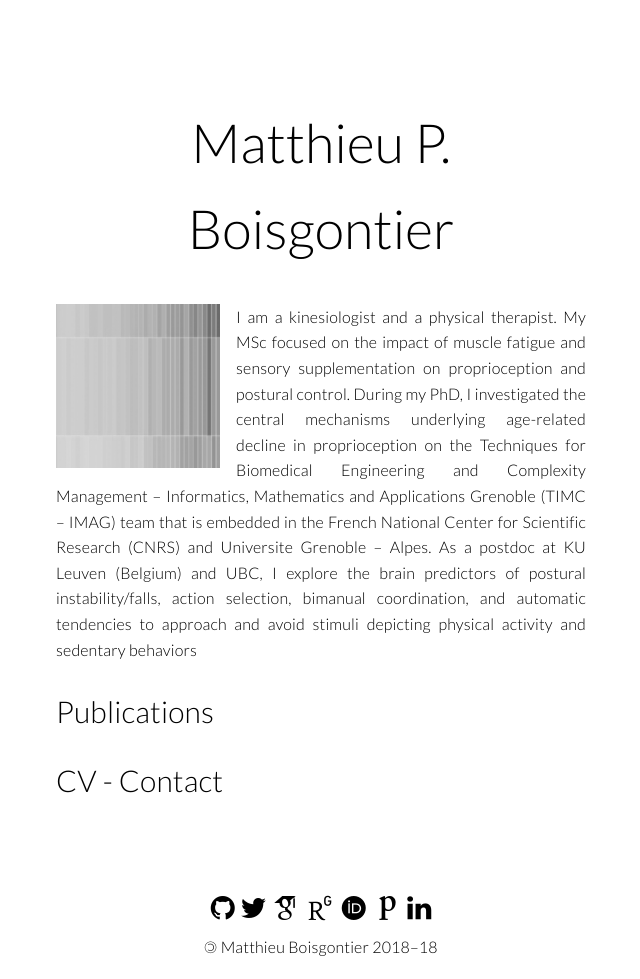
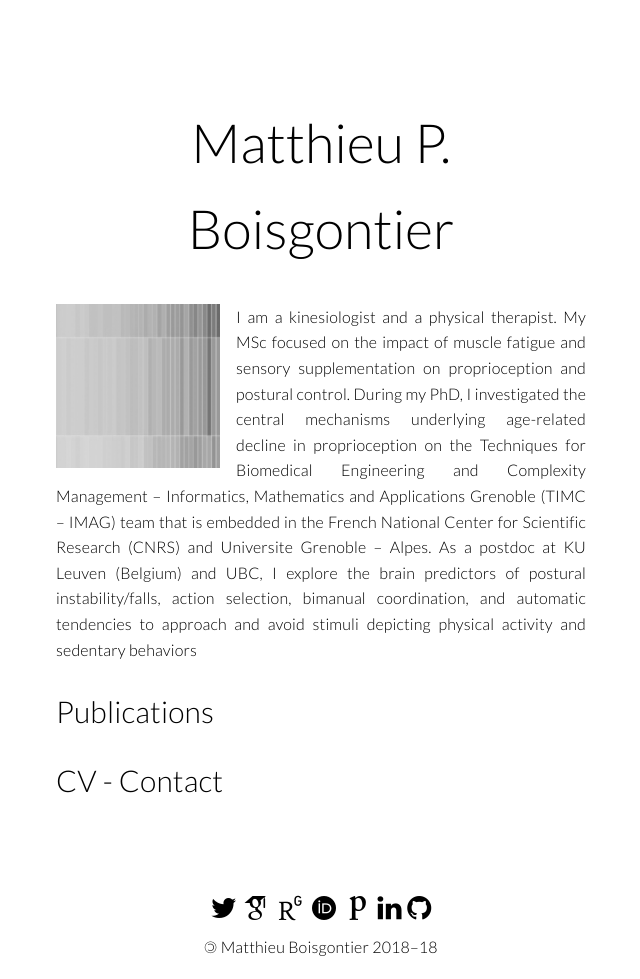
Before and after one commit to matthieuboisgontier/matthieuboisgontier.github.io, a Jekyll site: the page built from index.html, in a window 1280 px wide. Shown: the whole page, without its empty margins (319-959 px from the left). Built offline with Jekyll 4.4.1, drawn with Linux system fonts in a browser that asks for light colours; nearby versions of some CDN libraries; some web fonts are replaced; comment, search, counter and statistics services are not loaded.

Commit message:
Update default.html

```diff
--- a/_layouts/default.html
+++ b/_layouts/default.html
@@ -69,12 +69,6 @@ Olivia
         <ul>
 
           <li>
-            <a href="//github.com/matthieuboisgontier" title="Fork me on GitHub" style="text-decoration:none">
-              <i class="fa fa-github"></i>
-            </a>
-          </li>
-
-          <li>
             <a href="//twitter.com/MattBoisgontier" title="Follow me on Twitter" style="text-decoration:none">
               <i class="fa fa-twitter"></i>
             </a>
@@ -110,6 +104,12 @@ Olivia
             </a>
           </li>
 
+          <li>
+            <a href="//github.com/matthieuboisgontier" title="Fork me on GitHub" style="text-decoration:none">
+              <i class="fa fa-github"></i>
+            </a>
+          </li>
+
         </ul>
         <span class="flip">
           <a href="//copyleft.org/">©</a>
```
